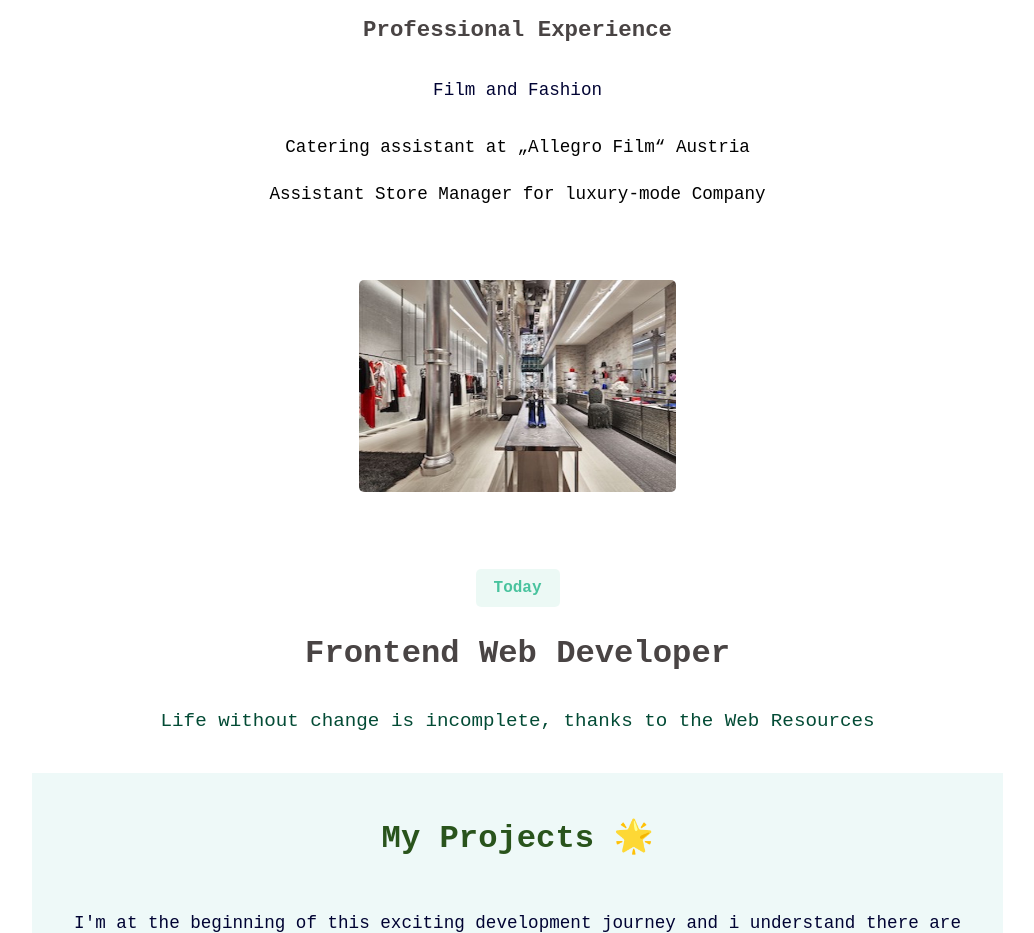
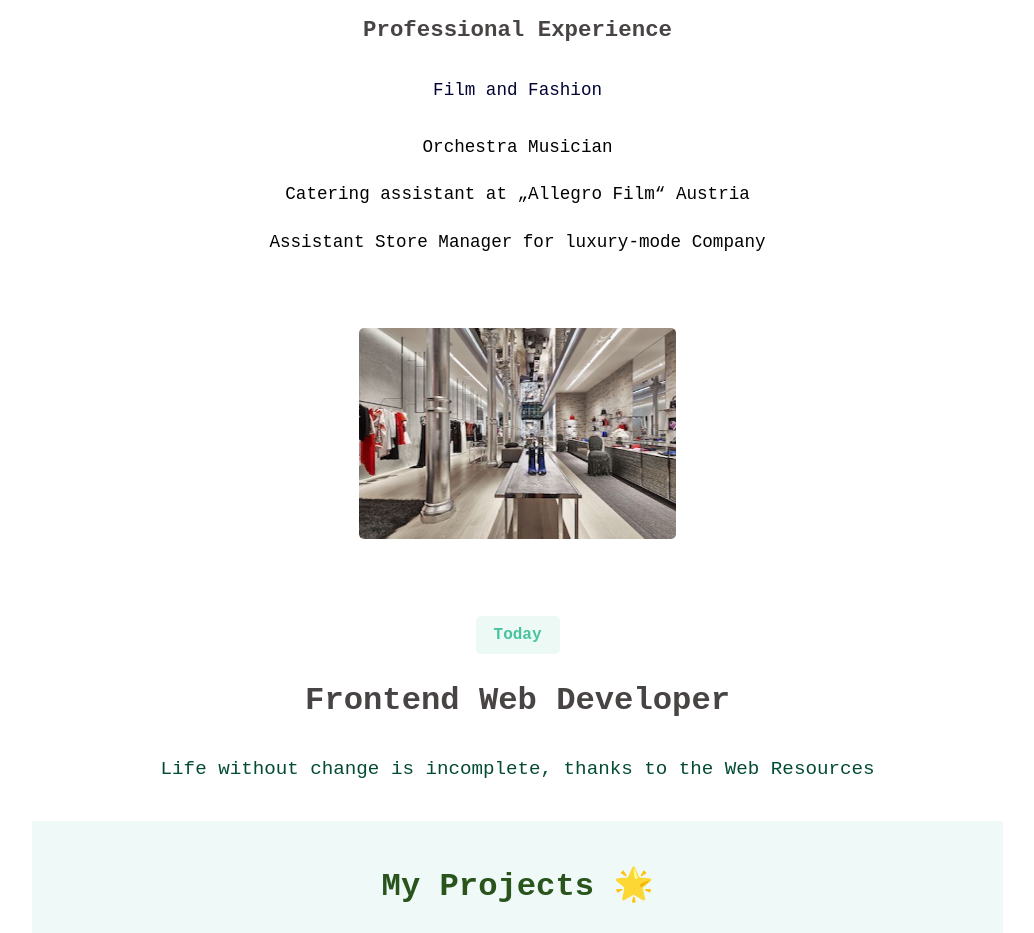
Before and after one commit to xiaominzhu88/my-portfolio, a React (Create React App) app: page / in a window 1280 px wide. Shown: the part 820-1753 px from the top of the page, without its empty margins (133-1167 px from the left). Built offline with nearby package versions, Linux system fonts and the light colour scheme.

Commit message:
Updated text

```diff
--- a/src/Experience.js
+++ b/src/Experience.js
@@ -70,6 +70,8 @@ export default function Content3() {
         </span>
         <h2 css={h3Style}>Professional Experience </h2>
         <h5 css={h5Style}>Film and Fashion</h5>
+        <p>Orchestra Musician</p>
+
         <p>Catering assistant at „Allegro Film“ Austria</p>
         <p class="text-luxus">
           Assistant Store Manager for luxury-mode Company
```
